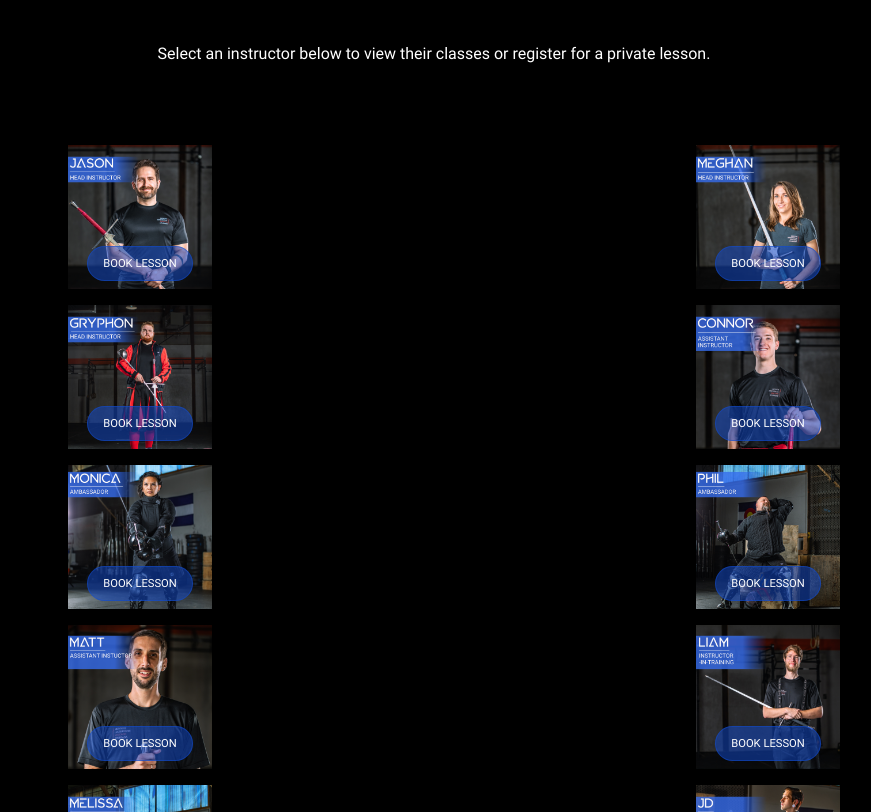
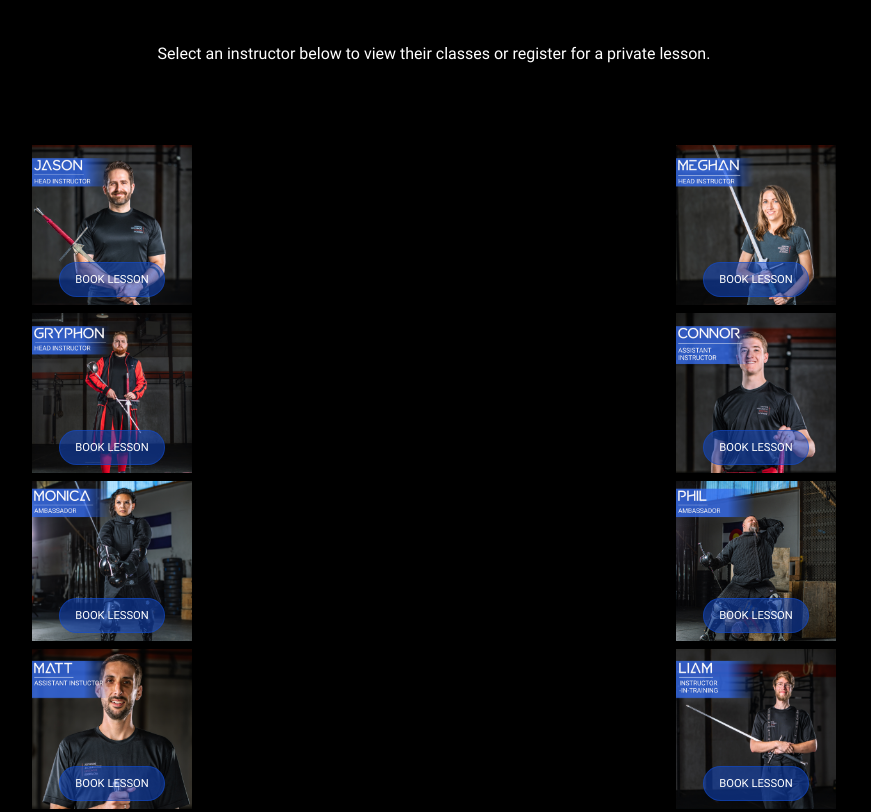
Before and after one commit to jdminnickjr/DHFA-site, a plain HTML site: page leadership.html in a window 1280 px wide. Shown: the part 840-1652 px from the top of the page, without its empty margins (206-1077 px from the left). Drawn offline with Linux system fonts and the light colour scheme.

Commit message:
Grid padding fix

```diff
--- a/leadershipstyles.css
+++ b/leadershipstyles.css
@@ -253,9 +253,10 @@
     display: grid;
     grid-template-columns: 1fr 1fr;
     grid-template-rows: 1fr 1fr;
-    grid-gap: 1rem;
+    grid-gap: .5rem;
     justify-content: center;
     align-content: center;
+    padding: 0;
 }
 
 .instructor-list li {
@@ -263,8 +264,8 @@
     grid-template-columns: 1;
     grid-template-rows: 1;
     list-style-type: none;
-    width: 9rem;
-    height: 9rem;
+    width: 10rem;
+    height: 10rem;
     justify-self: center;
 }
 
```
